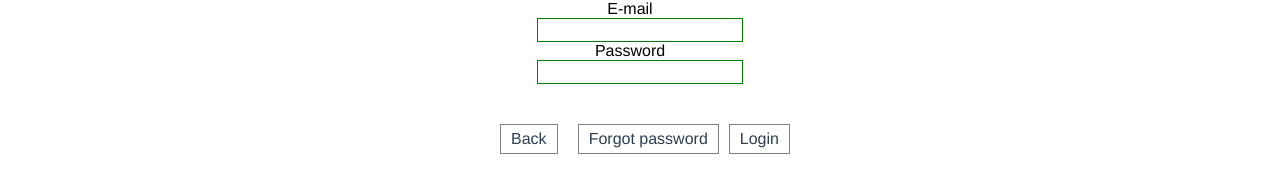
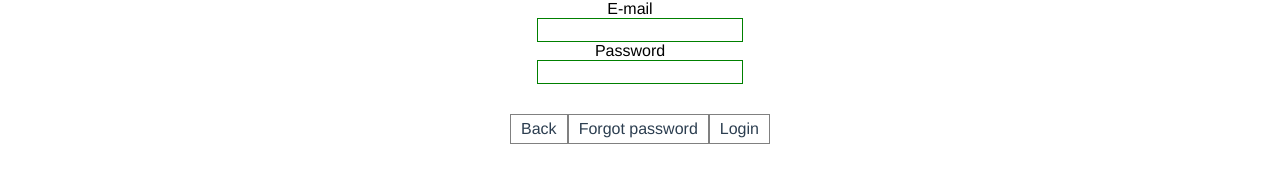
Before and after one commit to Kodziak/Referral, a Vue app: page /login in a window 1280 px wide. Shown: the part 121-314 px from the top of the page. Built offline with nearby package versions, Linux system fonts and the light colour scheme; no server answers; what vue-clipboard2, vue-cookies would draw is missing.

Commit message:
Move buttons styles

```diff
--- a/src/components/buttons/RefButton.vue
+++ b/src/components/buttons/RefButton.vue
@@ -1,5 +1,5 @@
 <template>
-  <button class="btn-menu">
+  <button class="btn">
     {{ title }}
   </button>
 </template>
@@ -17,11 +17,5 @@ export default class RouteChange extends Vue {}
 </script>
 
 <style lang="scss" scoped>
-.btn-menu {
-  all: unset;
-  display: inline-block;
-  padding: 5px 10px;
-  border: 0.5px solid grey;
-  cursor: pointer;
-}
+@import './_button.scss';
 </style>
--- a/src/components/buttons/RouteChange.vue
+++ b/src/components/buttons/RouteChange.vue
@@ -1,6 +1,6 @@
 <template>
   <router-link
-    class="btn-menu"
+    class="btn"
     :to="to"
   >
     {{ title }}
@@ -21,12 +21,5 @@ export default class RouteChange extends Vue {}
 </script>
 
 <style lang="scss" scoped>
-.btn-menu {
-  all: unset;
-  display: inline-block;
-  margin: 10px;
-  padding: 5px 10px;
-  border: 0.5px solid grey;
-  cursor: pointer;
-}
+@import './_button.scss';
 </style>
--- a/src/components/buttons/_button.scss
+++ b/src/components/buttons/_button.scss
@@ -0,0 +1,7 @@
+.btn {
+  all: unset;
+  display: inline-block;
+  padding: 5px 10px;
+  border: 0.5px solid grey;
+  cursor: pointer;
+}
--- a/src/views/Dashboard.vue
+++ b/src/views/Dashboard.vue
@@ -30,9 +30,3 @@ export default class Dashboard extends Vue {
   }
 }
 </script>
-
-<style lang="scss" scoped>
-.dashboard {
-}
-
-</style>
```
